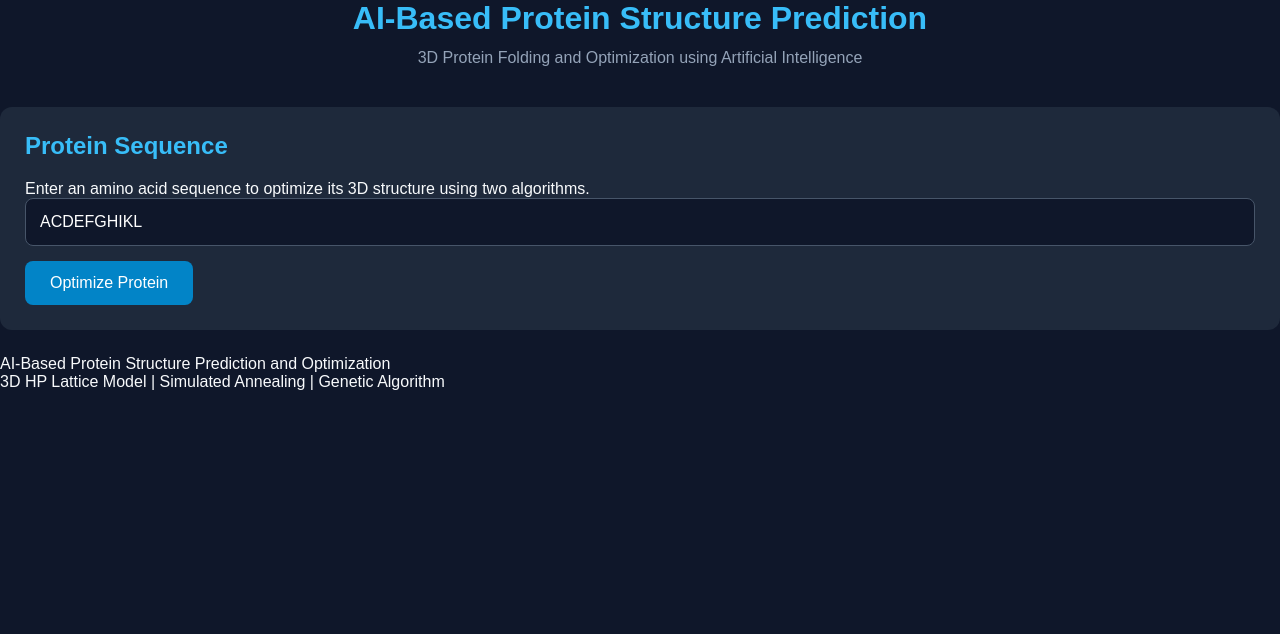
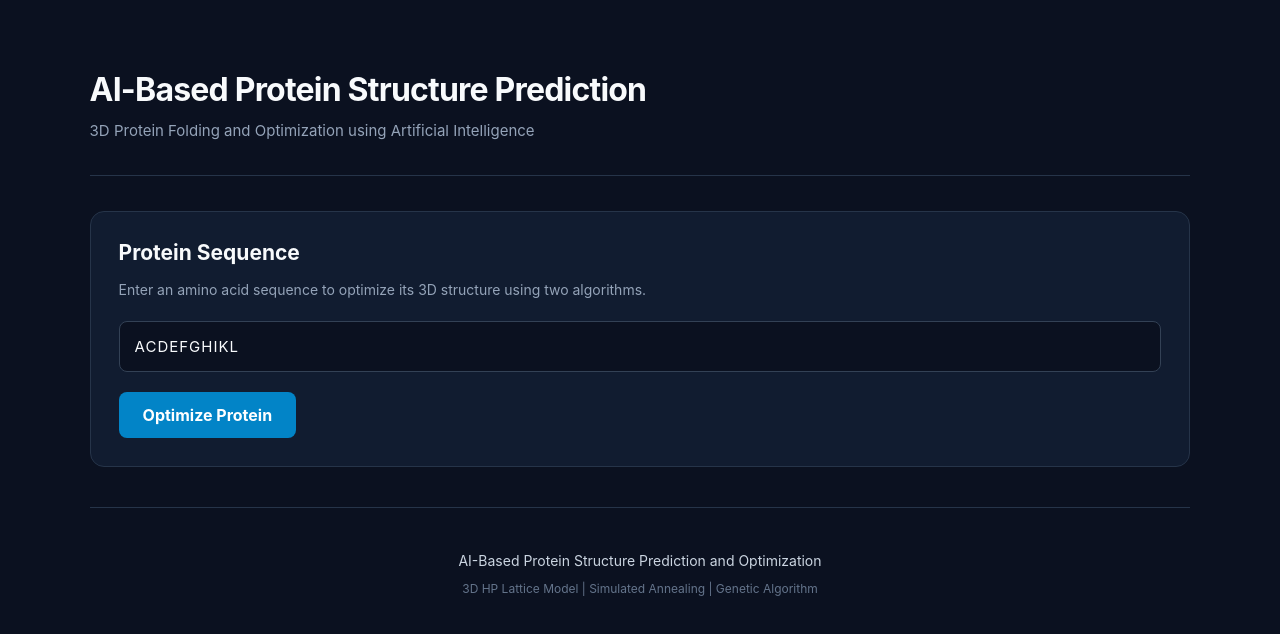
Before and after one commit to drenkelmendi02/Dren-Kelmendi---AI-Based-Protein-Structure-Prediction-and-Optimization, a React (Vite) app in the folder frontend/: page / in a window 1280 px wide. Shown: the top 634 px of the page. Built offline with nearby package versions, Linux system fonts and the light colour scheme.

Commit message:
Update App.css

```diff
--- a/frontend/src/App.css
+++ b/frontend/src/App.css
@@ -1,158 +1,294 @@
+
+/* =========================================
+   GLOBAL APP DESIGN
+========================================= */
+
+#root {
+    width: 100%;
+    min-height: 100vh;
+}
 
 * {
-    margin: 0;
-    padding: 0;
     box-sizing: border-box;
 }
 
 body {
-    font-family: Arial, sans-serif;
-    background-color: #0f172a;
+    margin: 0;
+    font-family: "Inter", "Segoe UI", Arial, sans-serif;
+    background: #0b1120;
+    color: #e5e7eb;
+}
+
+button,
+input {
+    font: inherit;
+}
+
+.app-container {
+    width: 100%;
+    min-height: 100vh;
+    padding: 35px 7%;
+}
+
+
+/* =========================================
+   HEADER
+========================================= */
+
+.app-header {
+    padding: 35px 0;
+    margin-bottom: 35px;
+    border-bottom: 1px solid #263449;
+}
+
+.app-header h1 {
+    margin: 0 0 12px;
+    font-size: 32px;
+    font-weight: 750;
+    color: #f8fafc;
+    letter-spacing: -0.8px;
+}
+
+.app-header p {
+    margin: 0;
+    color: #94a3b8;
+    font-size: 15px;
+}
+
+
+/* =========================================
+   INPUT SECTION
+========================================= */
+
+.input-section {
+    background: #111c30;
+    border: 1px solid #263449;
+    border-radius: 14px;
+    padding: 28px;
+    margin-bottom: 30px;
+}
+
+.input-section h2,
+.results-section h2,
+.visualization-section h2 {
+    margin-top: 0;
+    margin-bottom: 12px;
+    color: #f8fafc;
+    font-size: 21px;
+}
+
+.input-section p {
+    color: #94a3b8;
+    font-size: 14px;
+    line-height: 1.6;
+}
+
+.sequence-input {
+    display: block;
+    width: 100%;
+    padding: 15px;
+    margin: 20px 0;
+    color: #f8fafc;
+    background: #0b1120;
+    border: 1px solid #334155;
+    border-radius: 8px;
+    outline: none;
+    font-size: 15px;
+    letter-spacing: 1px;
+}
+
+.sequence-input:focus {
+    border-color: #38bdf8;
+    box-shadow: 0 0 0 3px rgba(56, 189, 248, 0.12);
+}
+
+.optimize-button {
+    padding: 13px 24px;
+    border: none;
+    border-radius: 8px;
+    background: #0284c7;
+    color: white;
+    font-weight: 650;
+    cursor: pointer;
+    transition: 0.2s ease;
+}
+
+.optimize-button:hover:not(:disabled) {
+    background: #0369a1;
+    transform: translateY(-1px);
+}
+
+.optimize-button:disabled {
+    opacity: 0.55;
+    cursor: not-allowed;
+}
+
+
+/* =========================================
+   LOADING AND ERROR
+========================================= */
+
+.loading-section {
+    margin: 25px 0;
+    padding: 20px;
+    text-align: center;
+    color: #7dd3fc;
+    background: #10243a;
+    border: 1px solid #1e4970;
+    border-radius: 10px;
+}
+
+.error-message {
+    color: #fca5a5 !important;
+    background: #3b151c;
+    border: 1px solid #7f1d1d;
+    border-radius: 8px;
+    padding: 12px;
+    margin-top: 18px;
+}
+
+
+/* =========================================
+   RESULTS SECTION
+========================================= */
+
+.results-section {
+    background: #111c30;
+    border: 1px solid #263449;
+    border-radius: 14px;
+    padding: 28px;
+    margin-bottom: 30px;
+}
+
+.results-section > h2 {
+    margin-bottom: 22px;
+}
+
+.info-grid {
+    display: grid;
+    grid-template-columns: repeat(auto-fit, minmax(190px, 1fr));
+    gap: 15px;
+    margin: 22px 0;
+}
+
+.info-card {
+    display: flex;
+    flex-direction: column;
+    gap: 12px;
+    min-width: 0;
+    padding: 20px;
+    background: #0b1425;
+    border: 1px solid #263449;
+    border-radius: 10px;
+}
+
+.info-card span {
+    color: #94a3b8;
+    font-size: 13px;
+}
+
+.info-card strong {
+    color: #38bdf8;
+    font-size: 19px;
+    overflow-wrap: anywhere;
+}
+
+
+/* =========================================
+   ALGORITHM TABS
+========================================= */
+
+.algorithm-tabs {
+    display: flex;
+    flex-wrap: wrap;
+    gap: 12px;
+    margin: 22px 0;
+}
+
+.algorithm-tab {
+    padding: 12px 20px;
+    color: #cbd5e1;
+    background: #0b1425;
+    border: 1px solid #334155;
+    border-radius: 8px;
+    cursor: pointer;
+    transition: 0.2s ease;
+}
+
+.algorithm-tab:hover {
+    border-color: #38bdf8;
     color: #f8fafc;
 }
 
-.app {
-    min-height: 100vh;
-    padding: 30px;
+.algorithm-tab.active {
+    color: white;
+    background: #075985;
+    border-color: #0284c7;
 }
 
-header {
-    text-align: center;
-    margin-bottom: 40px;
+
+/* =========================================
+   ALGORITHM DETAILS
+========================================= */
+
+.algorithm-details {
+    margin-top: 28px;
+    padding: 22px;
+    background: #0d1729;
+    border: 1px solid #263449;
+    border-radius: 10px;
 }
 
-header h1 {
-    font-size: 32px;
-    color: #38bdf8;
-    margin-bottom: 12px;
+.algorithm-details h3,
+.comparison-summary h3 {
+    margin-top: 0;
+    color: #f8fafc;
+    font-size: 17px;
 }
 
-header p {
-    color: #94a3b8;
-    font-size: 16px;
+.algorithm-details p {
+    color: #cbd5e1;
+    font-size: 14px;
 }
 
-main {
-    max-width: 1200px;
-    margin: auto;
+
+/* =========================================
+   VISUALIZATION
+========================================= */
+
+.visualization-section {
+    margin-top: 35px;
 }
 
-.input-section,
-.results-section,
-.viewer-section {
-    background-color: #1e293b;
-    padding: 25px;
-    border-radius: 12px;
-    margin-bottom: 25px;
+.visualization-section > p {
+    color: #94a3b8;
+    font-size: 14px;
+    line-height: 1.6;
 }
 
-h2 {
-    margin-bottom: 20px;
-    color: #38bdf8;
+.protein-viewer-container {
+    width: 100%;
+    height: 480px;
+    margin-top: 20px;
+    overflow: hidden;
+    background: #080e1b;
+    border: 1px solid #263449;
+    border-radius: 12px;
 }
 
-.input-section input {
-    width: 100%;
-    padding: 14px;
-    border: 1px solid #475569;
-    border-radius: 8px;
-    background-color: #0f172a;
-    color: white;
-    font-size: 16px;
-    margin-bottom: 15px;
-}
 
-.input-section button {
-    padding: 13px 25px;
-    background-color: #0284c7;
-    color: white;
-    border: none;
-    border-radius: 8px;
-    font-size: 16px;
-    cursor: pointer;
-    transition: 0.3s;
-}
-
-.input-section button:hover {
-    background-color: #0369a1;
-}
-
-.input-section button:disabled {
-    opacity: 0.5;
-    cursor: not-allowed;
-}
-
-.error {
-    color: #f87171;
-    margin-top: 15px;
-}
-
-.metrics {
-    display: grid;
-    grid-template-columns: repeat(4, 1fr);
-    gap: 15px;
-    margin-bottom: 25px;
-}
-
-.metric {
-    background-color: #0f172a;
-    padding: 20px;
-    border-radius: 8px;
-    text-align: center;
-}
-
-.metric h3 {
-    color: #94a3b8;
-    font-size: 14px;
-    margin-bottom: 12px;
-}
-
-.metric p {
-    color: #38bdf8;
-    font-size: 24px;
-    font-weight: bold;
-}
-
-.results-section > p {
-    margin-top: 12px;
-    color: #cbd5e1;
-}
-
-.viewer-section > div {
-    overflow: hidden;
-    border-radius: 8px;
-}
-
-@media (max-width: 768px) {
-    .app {
-        padding: 15px;
-    }
-
-    header h1 {
-        font-size: 24px;
-    }
-
-    .metrics {
-        grid-template-columns: repeat(2, 1fr);
-    }
-}
-
-@media (max-width: 450px) {
-    .metrics {
-        grid-template-columns: 1fr;
-    }
-}
+/* =========================================
+   ENERGY CHART
+========================================= */
 
 .energy-chart {
-    background-color: #0f172a;
-    padding: 25px;
+    width: 100%;
+    margin-top: 20px;
+    padding: 20px;
+    background: #0b1425;
+    border: 1px solid #263449;
     border-radius: 10px;
-    margin-top: 20px;
-}
-
-.energy-chart h2 {
-    color: #38bdf8;
-    margin-bottom: 20px;
+    overflow: hidden;
 }
 
 .energy-chart svg {
@@ -161,14 +297,136 @@ h2 {
     height: auto;
 }
 
-.energy-chart p {
+.energy-chart text {
+    fill: #94a3b8;
+    font-size: 12px;
+}
+
+
+/* =========================================
+   ALGORITHM COMPARISON
+========================================= */
+
+.comparison-grid {
+    display: grid;
+    grid-template-columns: repeat(2, minmax(0, 1fr));
+    gap: 18px;
+    margin: 22px 0;
+}
+
+.comparison-card {
+    padding: 23px;
+    background: #0b1425;
+    border: 1px solid #263449;
+    border-radius: 10px;
+}
+
+.comparison-card h3 {
+    margin-top: 0;
+    margin-bottom: 20px;
+    color: #38bdf8;
+    font-size: 17px;
+}
+
+.comparison-card p,
+.comparison-summary p {
+    display: flex;
+    justify-content: space-between;
+    flex-wrap: wrap;
+    gap: 10px;
+    color: #94a3b8;
+    font-size: 14px;
+    padding-bottom: 12px;
+    border-bottom: 1px solid #263449;
+}
+
+.comparison-card strong,
+.comparison-summary strong {
+    color: #f8fafc;
+    text-align: right;
+}
+
+.comparison-summary {
+    margin-top: 25px;
+    padding: 24px;
+    background: #10243a;
+    border: 1px solid #1e4970;
+    border-radius: 10px;
+}
+
+.comparison-summary h3 {
+    color: #7dd3fc;
+}
+
+
+/* =========================================
+   FOOTER
+========================================= */
+
+.app-footer {
+    padding: 30px 0;
+    margin-top: 40px;
+    border-top: 1px solid #263449;
+    text-align: center;
+}
+
+.app-footer p {
+    margin-bottom: 8px;
     color: #cbd5e1;
     font-size: 14px;
-    margin-top: 12px;
 }
 
-@media (max-width: 600px) {
-    .energy-chart {
-        padding: 15px;
+.app-footer span {
+    color: #64748b;
+    font-size: 12px;
+}
+
+
+/* =========================================
+   RESPONSIVE DESIGN
+========================================= */
+
+@media (max-width: 768px) {
+    .app-container {
+        padding: 20px 5%;
+    }
+
+    .app-header h1 {
+        font-size: 25px;
+    }
+
+    .input-section,
+    .results-section {
+        padding: 20px;
+    }
+
+    .comparison-grid {
+        grid-template-columns: 1fr;
+    }
+
+    .protein-viewer-container {
+        height: 350px;
+    }
+
+    .algorithm-tabs {
+        flex-direction: column;
+    }
+
+    .algorithm-tab {
+        width: 100%;
     }
 }
+
+@media (max-width: 480px) {
+    .app-header h1 {
+        font-size: 21px;
+    }
+
+    .info-grid {
+        grid-template-columns: 1fr;
+    }
+
+    .protein-viewer-container {
+        height: 300px;
+    }
+}
```
